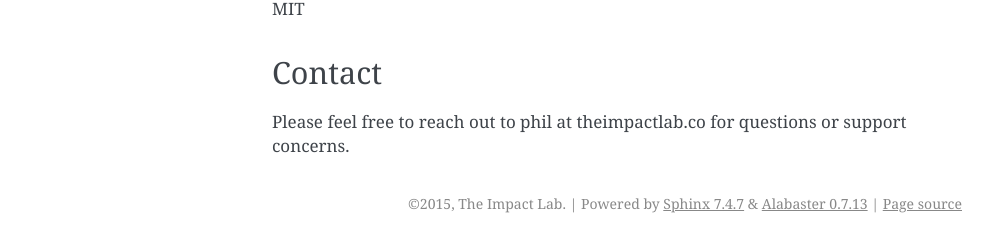
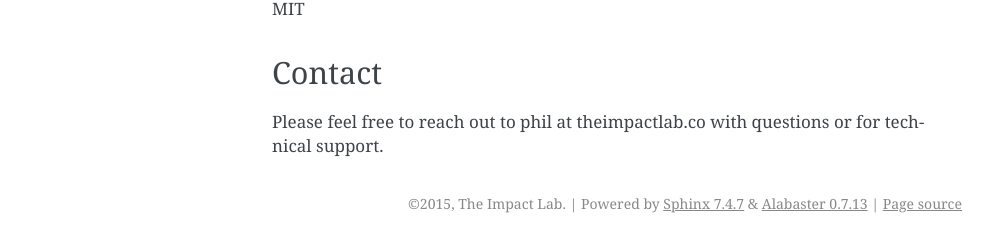
Before and after one commit to EPAENERGYSTAR/epathermostat, a Sphinx documentation site: the page built from docs/index.rst, in a window 1280 px wide. Shown: the part 909-1149 px from the top of the page, without its empty margins (148-1141 px from the left). Built offline with Sphinx 7.4.7, drawn with Linux system fonts in a browser that asks for light colours.

Commit message:
update wording of contact

```diff
--- a/docs/index.rst
+++ b/docs/index.rst
@@ -35,5 +35,5 @@ MIT
 Contact
 -------
 
-Please feel free to reach out to phil at theimpactlab.co for questions or support
-concerns.
+Please feel free to reach out to phil at theimpactlab.co with questions or for
+technical support.
```
